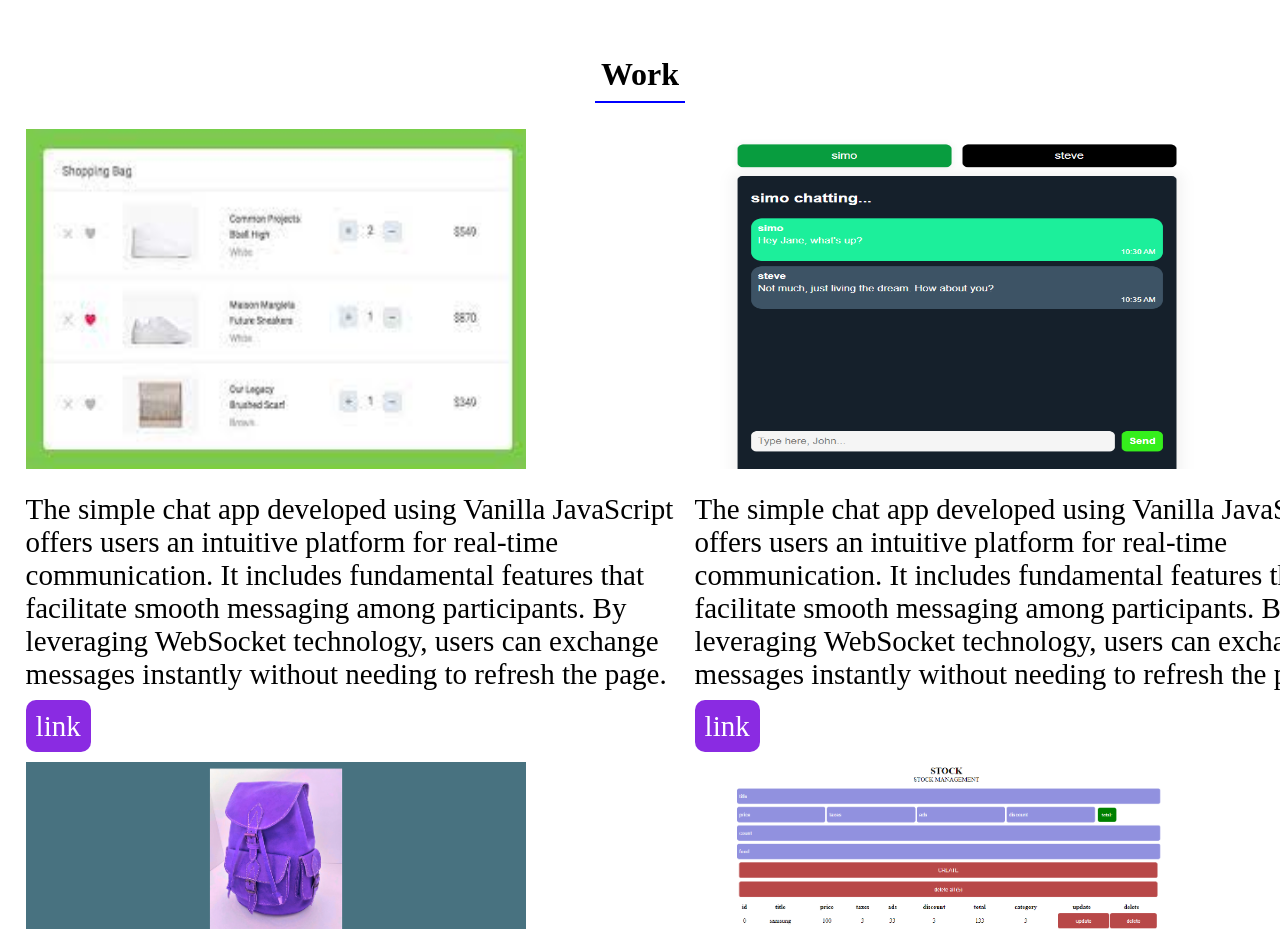
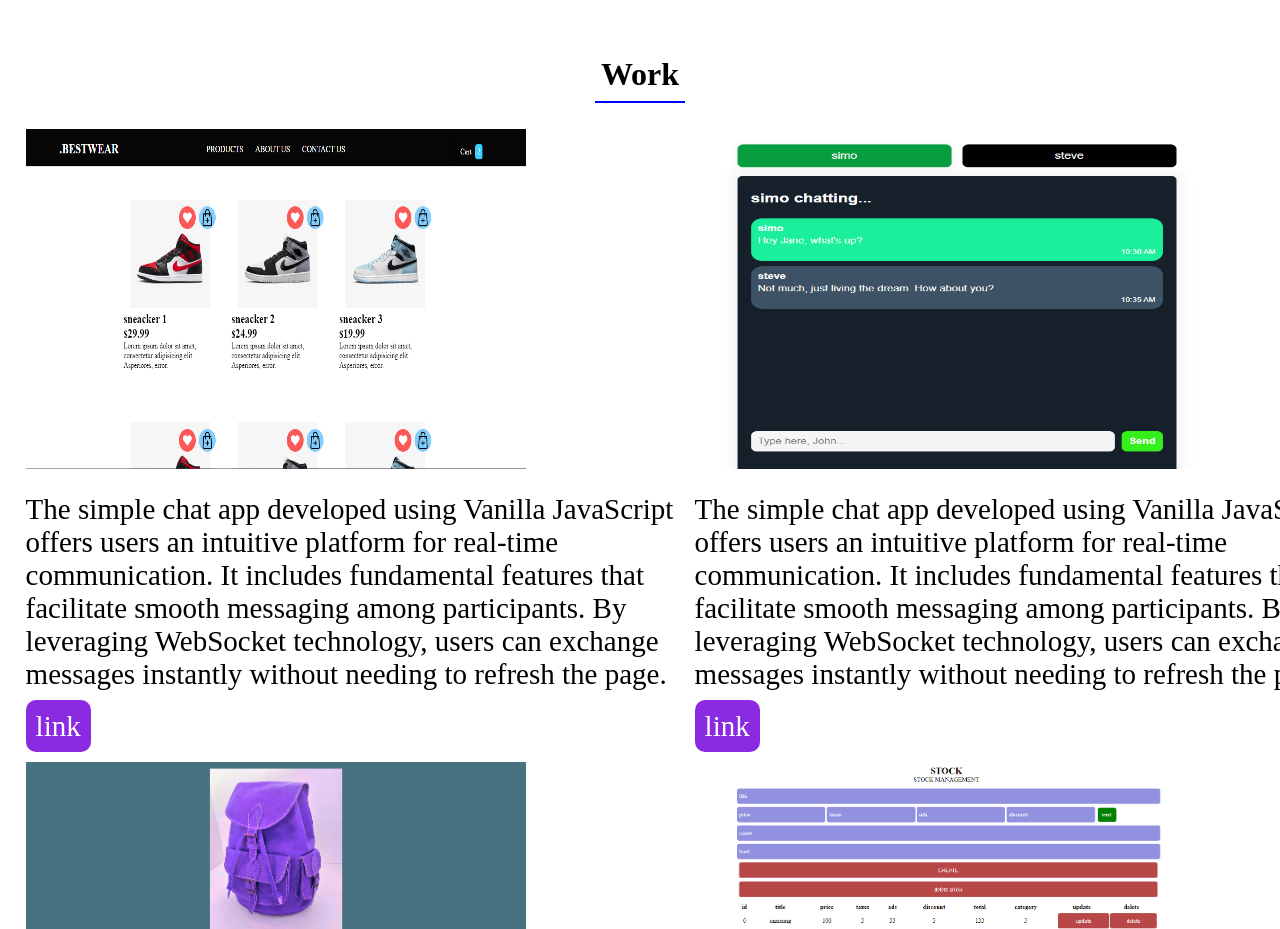
Before and after one commit to mohamed-elko/mohamed-portfolio, a plain HTML site: page index.html in a window 1280 px wide. Shown: the part 1603-2532 px from the top of the page. Drawn offline with nearby package versions, Linux system fonts and the light colour scheme.

Commit message:
Update index.html

```diff
--- a/index.html
+++ b/index.html
@@ -70,7 +70,7 @@
             <h1 class="title">Work</h1>
             <div class="projects">
                 <div class="fourth-project">
-                    <img src="download.jpg" class="first-image">
+                    <img src="work1.PNG" class="first-image">
                     <p class="desc">The simple chat app developed using Vanilla JavaScript offers users an intuitive platform for real-time communication. It includes fundamental features that facilitate smooth messaging among participants. By leveraging WebSocket technology, users can exchange messages instantly without needing to refresh the page.</p>
                     <a class="link" href="#">link</a>
                 </div>
```
